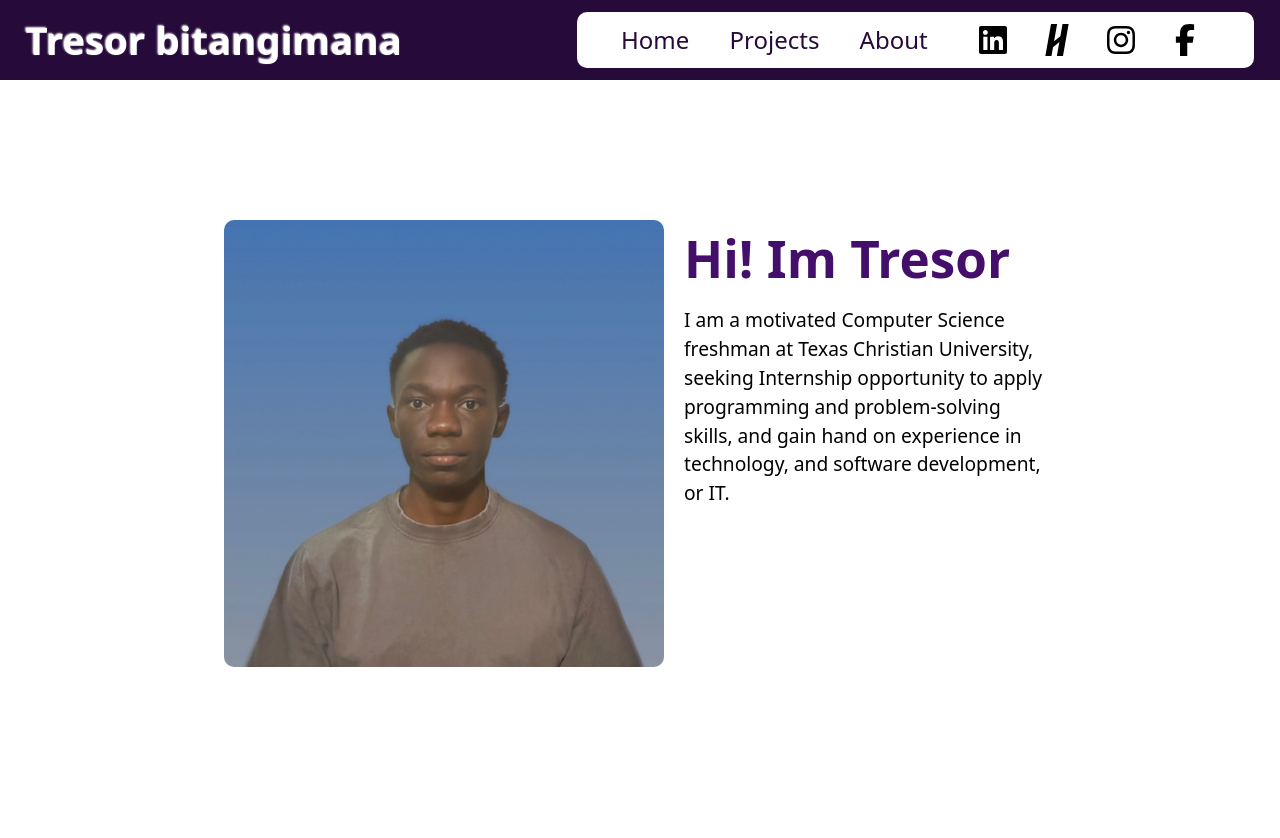
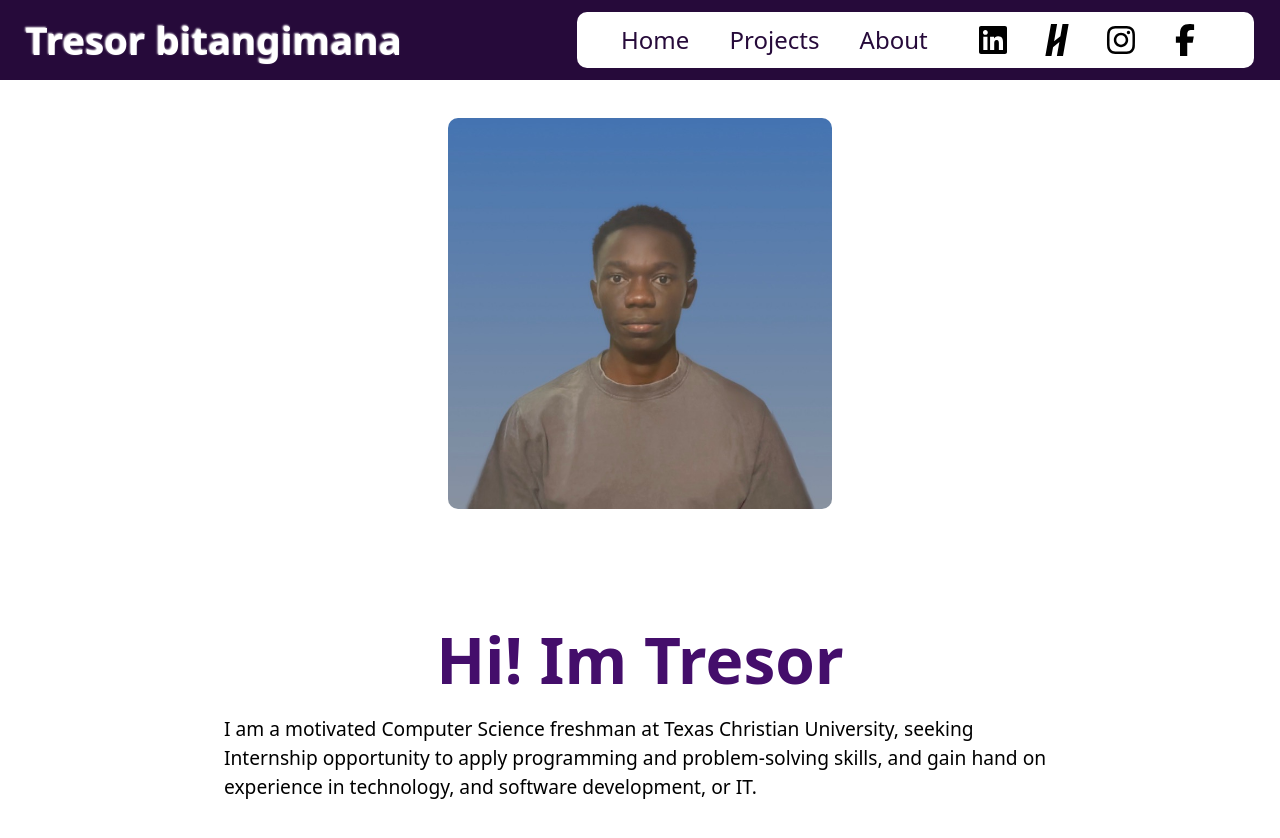
Before and after one commit to TresorBitangimana/Portfolio, a React (Vite) app in the folder Portfolio/: page / in a window 1280 px wide. Shown: the top 838 px of the page. Before the commit the page ends 800 px from the top, so only its background shows below. Built offline with nearby package versions, Linux system fonts and the light colour scheme.

Commit message:
making some finishing changes

```diff
--- a/Portfolio/src/About/About.css
+++ b/Portfolio/src/About/About.css
@@ -0,0 +1,7 @@
+
+
+.about-container{
+    display: flex;
+    justify-content: center;
+    align-items: center;
+}
--- a/Portfolio/src/About/About.jsx
+++ b/Portfolio/src/About/About.jsx
@@ -4,7 +4,7 @@ import "./About.css";
 function About(){
     return(
         <div className="about-container" id="about-contaienr">
-            Hello About
+            <h1>working on it</h1>
         </div>
     );
 }
--- a/Portfolio/src/Home/Home.css
+++ b/Portfolio/src/Home/Home.css
@@ -2,8 +2,8 @@
 
 .home-container{
     width: 100vw;
-    height: 90vh;
-    height: 90dvh;
+    height: auto;
+    height: auto;
     display: flex;
     align-items: center;
     justify-content: center;
@@ -11,41 +11,49 @@
 }
 
 .content-container{
-    height: 55vh;
-    height: 55dvh;
+    height: auto;
     width: 65vw;
     border: 1px solid var(--primary-color);
     border-radius: 20px;
     padding: 3%;
+    gap: 100px;
+    border: none;
     display: flex;
-    gap: 10px;
-    border: none;
-
+    flex-direction: column;
+    /* grid-template-columns: repeat(auto-fit, minmax(400px, 1fr)); */
+    /* border: 1px solid black; */
+    align-items: center;
+    justify-content: center;
 
 }
 
 .my-image-container{
+    width: clamp(10vw, 30vw, 30vw);
     height: auto;
-    width: auto;
+    /* border: 1px solid red; */
 }
 
 .my-image{
-    width: 55vh;
+    width: 30vw;
     height: auto;
     border-radius: 10px;
 }
 
 .information-container{
     height: auto;
-    width: 50%;
+    width: 100%;
     padding: 10px;
     border-radius: 10px;
+    /* border: 1px solid red; */
 }
 
 .about-me-description{
     color: var(--primary-color);
     margin-bottom: 20px;
+    font-size: clamp(.3em, 5vw, 4em);
+    display: flex;
+    justify-content: center;
 }
 .profile-description{
-    font-size: 1.2em;
+    font-size: clamp(.5em, 4vw, 1.2em);
 }
--- a/Portfolio/src/Projects/Projects.css
+++ b/Portfolio/src/Projects/Projects.css
@@ -0,0 +1,11 @@
+
+
+.projects-container{
+    display: flex;
+    justify-content: center;
+    align-items: center;
+}
+
+.projects-container h1{
+    font-size: clamp(1em, 10vw, 4em);
+}
--- a/Portfolio/src/Projects/Projects.jsx
+++ b/Portfolio/src/Projects/Projects.jsx
@@ -5,7 +5,7 @@ import "./Projects.css"
 function Projects(){
     return(
         <div className="projects-container" id="projects-container">
-            Hello Projects
+            <h1>working on it...</h1>
         </div>
     );
 }
```
